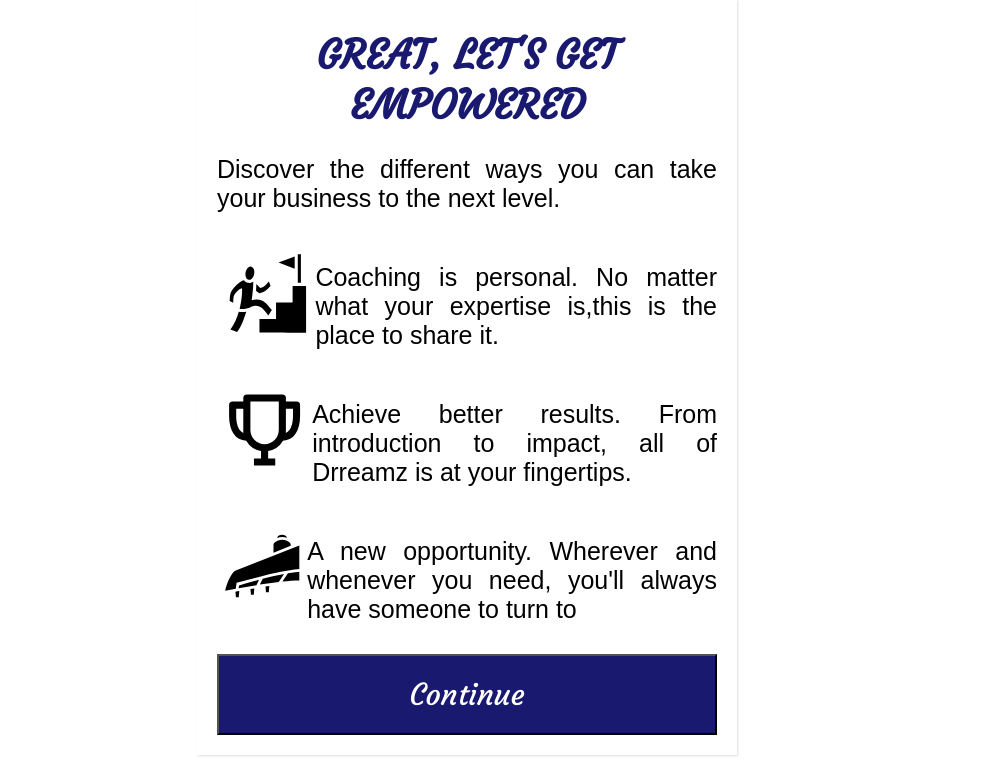
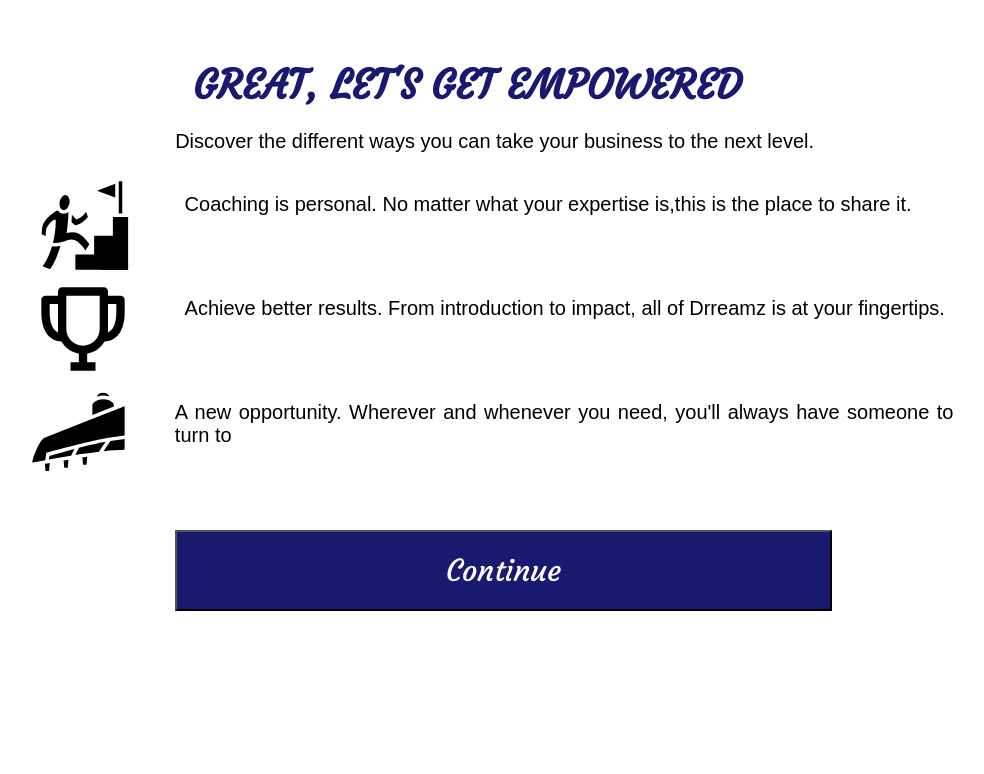
Before and after one commit to KRITARTH56/smart1, a React (Create React App) app: page / in a window 1280 px wide. Shown: the top 774 px of the page, without its empty margins (173-1157 px from the left). Built offline with nearby package versions, Linux system fonts and the light colour scheme.

Commit message:
my fourth commit

```diff
--- a/package.json
+++ b/package.json
@@ -2,7 +2,7 @@
   "name": "kt",
   "version": "0.1.0",
   "private": true,
-  "homepage":"http://KRITARTH56.github.io/page2slide1",
+  "homepage": "http://KRITARTH56.github.io/page2slide2",
   "dependencies": {
     "@testing-library/jest-dom": "^5.12.0",
     "@testing-library/react": "^11.2.6",
@@ -18,8 +18,8 @@
     "build": "react-scripts build",
     "test": "react-scripts test",
     "eject": "react-scripts eject",
-    "predeploy":"npm run build",
-    "deploy":"gh-pages -d build"
+    "predeploy": "npm run build",
+    "deploy": "gh-pages -d build"
   },
   "eslintConfig": {
     "extends": [
--- a/src/Icon.js
+++ b/src/Icon.js
@@ -4,6 +4,7 @@ import {GiStairsGoal} from "react-icons/gi";
 import {GiPlaneWing} from "react-icons/gi";
 function Icon(){
     return(
+        <div className="container">
         <div className="wrapper">
             <div className="title">
             Great, let's get Empowered
@@ -26,12 +27,13 @@ function Icon(){
                    <GiPlaneWing  className="style"/>
                     <p>A new opportunity. Wherever and whenever you need, you'll always have someone to turn to</p>
              </div>
-             <div>
+             <div  className="state">
                  <button onPress="">
                      Continue
                  </button>
              </div>
         </div>
+        </div>
     );
 }
 export default Icon;
--- a/src/index.css
+++ b/src/index.css
@@ -2,6 +2,10 @@
 @import url('https://fonts.googleapis.com/css2?family=Courgette&display=swap');
 @import url('https://fonts.googleapis.com/css2?family=Courgette&display=swap');
 body{
+  width:100%;
+  height:100%;
+  overflow-x:hidden;
+  overflow-y:scroll;
   box-sizing:border-box;
   padding:0;
   margin:0;
@@ -9,19 +13,20 @@ body{
 }
 .wrapper
 {
-  max-width:500px;
+  min-height:100vh;
   width:100%;
-  margin:auto;
-  padding:20px;
+  margin-top:60px;
+  padding-left:12%;
+  padding-right:12%;
+  box-sizing:border-box;
   background:#fff;
-  box-shadow:1px 1px 2px rgba(0,0,0,0.125);
+  box-shadow:1px 1px 1px rgba(0,0,0,0.125);
 }
 .title{
   font-size:40px;
   font-family:'Courgette' ;
- margin-top:10px;
+ margin-top:20px;
   font-weight:700;
-  margin-bottom:5px;
   color:#191970;
   text-transform:uppercase;
   text-align:center;
@@ -30,7 +35,7 @@ body{
 p{
   text-align: justify;
   font-style:'Courgette';
-  font-size:25px;
+  font-size:20px;
 }
 .col{
   display:flex;
@@ -38,22 +43,28 @@ p{
 .para{
   font-weight:500;
   font-style:'Itim';
+  padding-left:20%;
+
 }
 button{
-  margin-top:5px;
+  margin-top:45px;
   display:flex;
   flex-direction:column;
-  padding:20px;
   background-color:#191970;
-  width:100%;
+  width:90%;
   align-items:center;
   justify-content:center;
   font-family: 'Courgette';
   color:#fff;
   font-size:30px;
+  padding:20px;
+}
+.state{
+  padding-left:20%;
+  padding-right:5%;
 }
 .style{
-  width: 200px;;
+  width: 200px;
   height:100px;
-  padding:5px;
+  padding:2px;
 }
```
